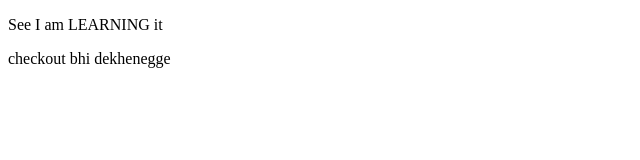
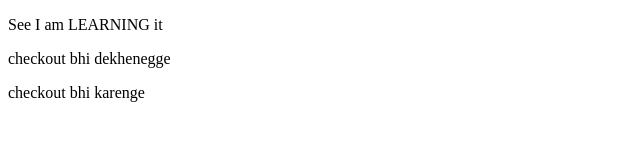
Before and after one commit to deepakjoshi11/git-test, a plain HTML site: page index.html in a window 1280 px wide. Shown: the whole page, without its empty margins (0-640 px from the left). Drawn offline with Linux system fonts and the light colour scheme.

Commit message:
Last commit

```diff
--- a/index.html
+++ b/index.html
@@ -9,5 +9,6 @@
 <body>
     <p>See I am LEARNING it</p>
     <p>checkout bhi dekhenegge</p>
+    <p>checkout bhi karenge</p>
 </body>
 </html>
```
